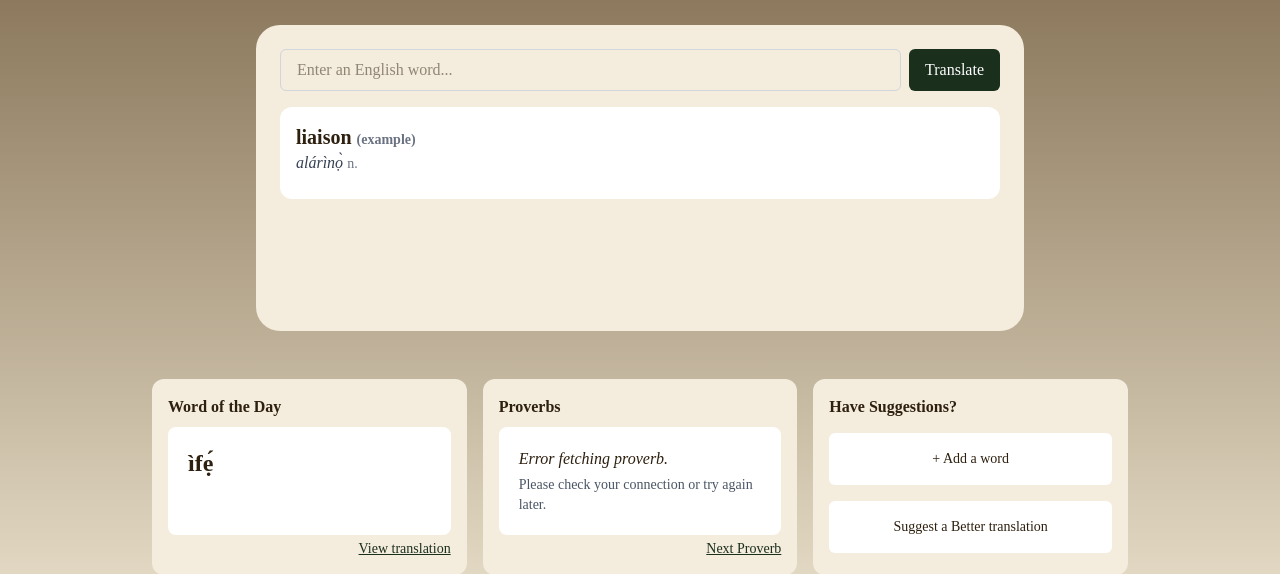
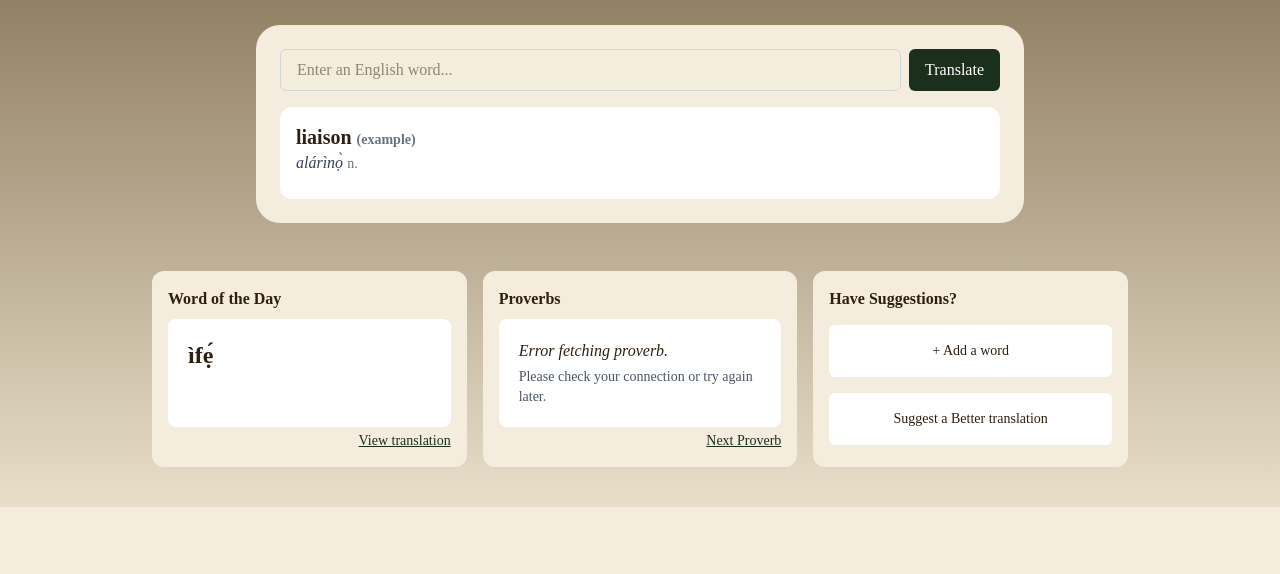
Before and after one commit to Iyki/alarino, a Python web app: template alarino_frontend/src/templates/homepage.html in a window 1280 px wide. Shown: the part 353-927 px from the top of the page. After the commit the page ends 860 px from the top, so only its background shows below. Run offline with Jinja, Linux system fonts and the light colour scheme; the template is opened without the code that fills it, so the values that code supplies are empty; style sheets or scripts are compiled from the project's sources.

Commit message:
fix ui for experimental section

```diff
--- a/alarino_frontend/src/templates/homepage.html
+++ b/alarino_frontend/src/templates/homepage.html
@@ -31,7 +31,7 @@
         Translate
       </button>
     </form>
-    <div class="grid grid-rows-2 gap-4">
+    <div class="grid gap-4">
       <section id="translationResult" class="bg-white p-4 rounded-xl text-left">
         <p id="wordLabel" class="text-xl font-bold">liaison <span class="text-sm text-gray-500">(example)</span></p>
         <p id="wordYoruba" class="italic text-gray-700">alárìnọ̀ <span class="not-italic text-sm text-gray-500">n.</span>
```
